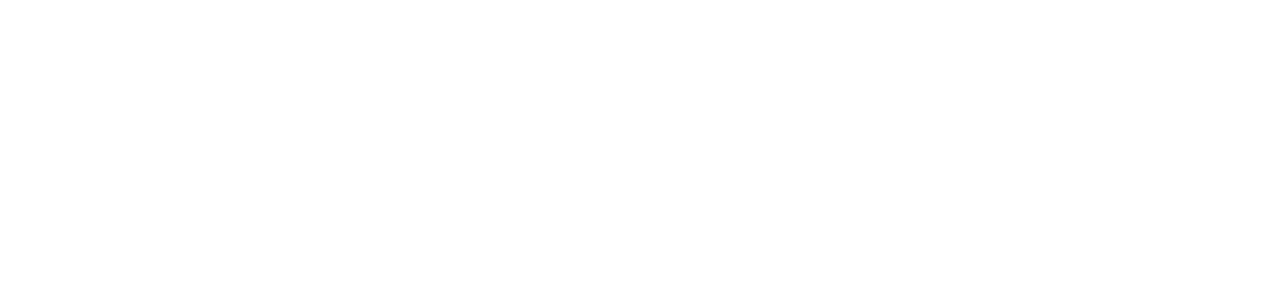
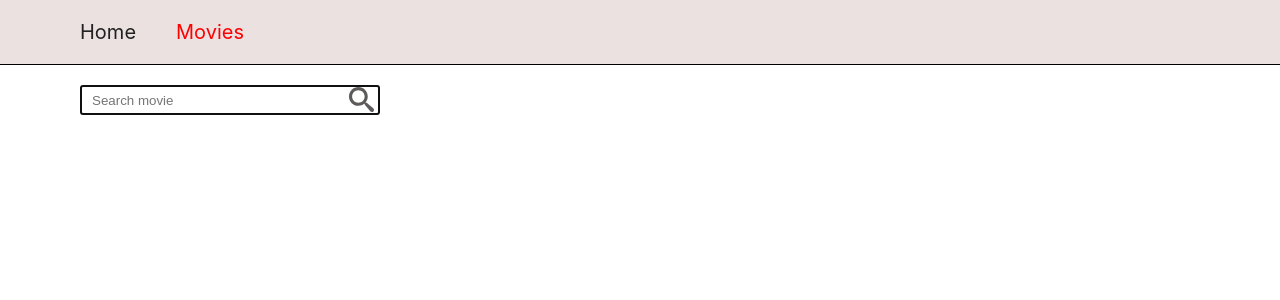
Before and after one commit to VolodymyrBashtanyuk/goit-react-hw-05-movies, a React (Create React App) app: page /goit-react-hw-05-movies/movies in a window 1280 px wide. Before the commit this address had no page. Shown: the top 300 px of the page. Built offline with nearby package versions, Linux system fonts and the light colour scheme.

Commit message:
add notification, style in moviesPage and correction browserRouter

```diff
--- a/src/components/App.jsx
+++ b/src/components/App.jsx
@@ -10,8 +10,8 @@
   return (
     <>
       <Routes>
-        <Route element={<Navication />}>
-          <Route path="/" element={<HomePage />} />
+        <Route path="/" element={<Navication />}>
+          <Route index element={<HomePage />} />
           <Route path="/movies" element={<MoviesPage />} />
           <Route path="/movies/:movieId" element={<DetailsPage />}>
             <Route path="cast" element={<Cast />} />
--- a/src/components/MovieDetails/MovieDetails.jsx
+++ b/src/components/MovieDetails/MovieDetails.jsx
@@ -26,6 +26,7 @@
 
   return (
     <>
+      <main>
         <LinkToBack to={backLink}>
           <HiChevronDoubleLeft />
           Go back
@@ -43,6 +44,7 @@
             {genre}
           </div>
         </Wrapper>
+      </main>
     </>
   );
 };
--- a/src/components/Navication/Navication.jsx
+++ b/src/components/Navication/Navication.jsx
@@ -2,35 +2,23 @@
 import { Wrapper, Item } from './NavigationStyle';
 
 export const Navication = () => {
-  // const getClassName = ({ isActive }) => {
-  //   return isActive ? 'active' : 'inactive';
-  // };
-
   return (
+    <>
       <header>
+        <nav>
           <Wrapper>
             <Item>
-          <NavLink
-            to="/"
-            className={({ isActive }) =>
-              isActive ? 'active-link' : 'inactive-link'
-            }
-          >
+              <NavLink to="/" end>
                 Home
               </NavLink>
             </Item>
             <Item>
-          <NavLink
-            to="/movies"
-            className={({ isActive }) =>
-              isActive ? 'active-link' : 'inactive-link'
-            }
-          >
-            Movies
-          </NavLink>
+              <NavLink to="/movies">Movies</NavLink>
             </Item>
           </Wrapper>
+        </nav>
+      </header>
       <Outlet />
-    </header>
+    </>
   );
 };
--- a/src/components/Navication/NavigationStyle.jsx
+++ b/src/components/Navication/NavigationStyle.jsx
@@ -1,6 +1,6 @@
 import styled from 'styled-components';
 
-export const Wrapper = styled.ul`
+export const Wrapper = styled.header`
   display: flex;
   padding: 20px;
   padding-left: 80px;
@@ -9,7 +9,7 @@
   margin-bottom: 20px;
 `;
 
-export const Item = styled.li`
+export const Item = styled.nav`
   font-size: 20px;
   :not(:last-child) {
     margin-right: 40px;
--- a/src/index.css
+++ b/src/index.css
@@ -83,9 +83,6 @@
   height: 25px;
   color: inherit;
 }
-.active-link{
+.active{
   color: red;
 }
-.inactive-link{
-  color: inherit;
-}
--- a/src/index.js
+++ b/src/index.js
@@ -6,7 +6,7 @@
 
 ReactDOM.createRoot(document.getElementById('root')).render(
   <React.StrictMode>
-    <BrowserRouter goit-react-hw-05-movies>
+    <BrowserRouter basename='goit-react-hw-05-movies'>
       <App />
     </BrowserRouter>
   </React.StrictMode>
--- a/src/pages/HomePage/HomePage.jsx
+++ b/src/pages/HomePage/HomePage.jsx
@@ -32,10 +32,10 @@
       {loading && <Loader loading={loading} />}
 
       {movies !== null && (
-        <>
+        <main>
           <Title>Tredding today</Title>
           <MovieItem items={movies} />
-        </>
+        </main>
       )}
       {error && <Error>Please try one more time</Error>}
     </>
--- a/src/pages/Movies/MoviesPage.jsx
+++ b/src/pages/Movies/MoviesPage.jsx
@@ -3,27 +3,32 @@
 import { ApiSaerch } from 'serviceApi/ServiceApi';
 import { MovieItem } from 'components/MovieItem/MovieItem';
 import { Loader } from 'components/Loader/Loader';
+import { Note } from './MoviesPageStyle';
 
 export const MoviesPage = () => {
   const [name, setName] = useState('');
   const [error, setError] = useState('');
   const [searchList, setSearchList] = useState([]);
   const [load, setLoad] = useState(false);
+  const [note, setNote] = useState(false);
 
   useEffect(() => {
     if (name === '') {
       return;
     }
     fethSearch(name);
+    // eslint-disable-next-line react-hooks/exhaustive-deps
   }, [name]);
 
   const fethSearch = async searchName => {
     setLoad(true);
     setError(false);
+    setNote(false);
 
     try {
       const api = await ApiSaerch(searchName);
       setSearchList(api);
+      notification(api);
     } catch (e) {
       setError(true);
     } finally {
@@ -40,12 +45,19 @@
     }
   };
 
+  const notification = data => {
+    if (data.length === 0) {
+      setNote(true);
+    }
+  };
+
   return (
     <>
       <SearchBar onSubmit={searchSubmit} params={checkQuery} />
       {load && <Loader />}
       {error && <p>Sorry ( please try again</p>}
       {name !== '' && <MovieItem items={searchList} />}
+      {note && <Note>Sorry :( no movies name {name}</Note>}
     </>
   );
 };
--- /dev/null
+++ b/src/pages/Movies/MoviesPageStyle.jsx
@@ -0,0 +1,9 @@
+import styled from 'styled-components';
+
+export const Note = styled.p`
+  font-size: 30px;
+  font-weight: bold;
+  color: red;
+  margin-top: 40px;
+  padding-left: 80px;
+`;
```
Lines whose indentation alone changed are shown as unchanged.
